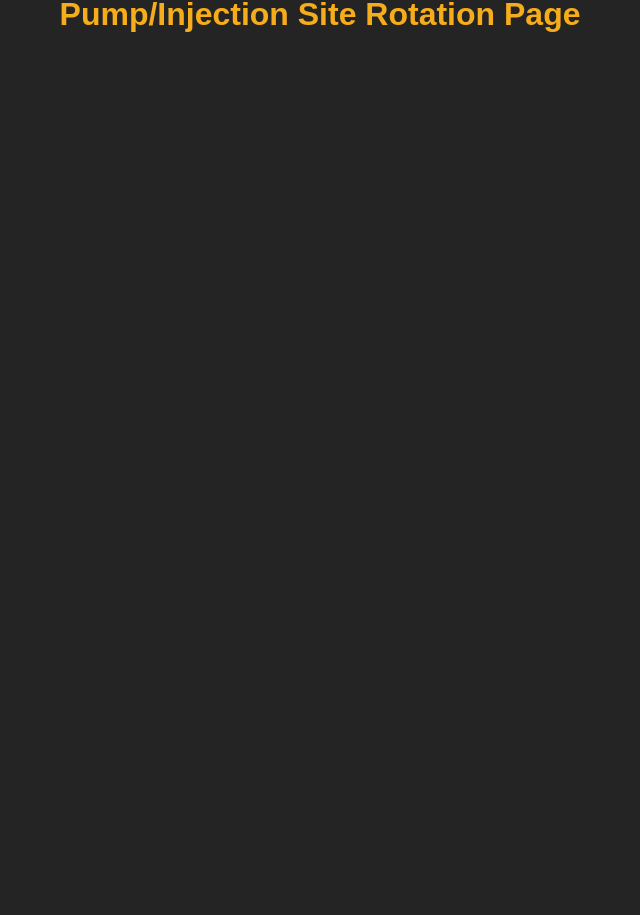
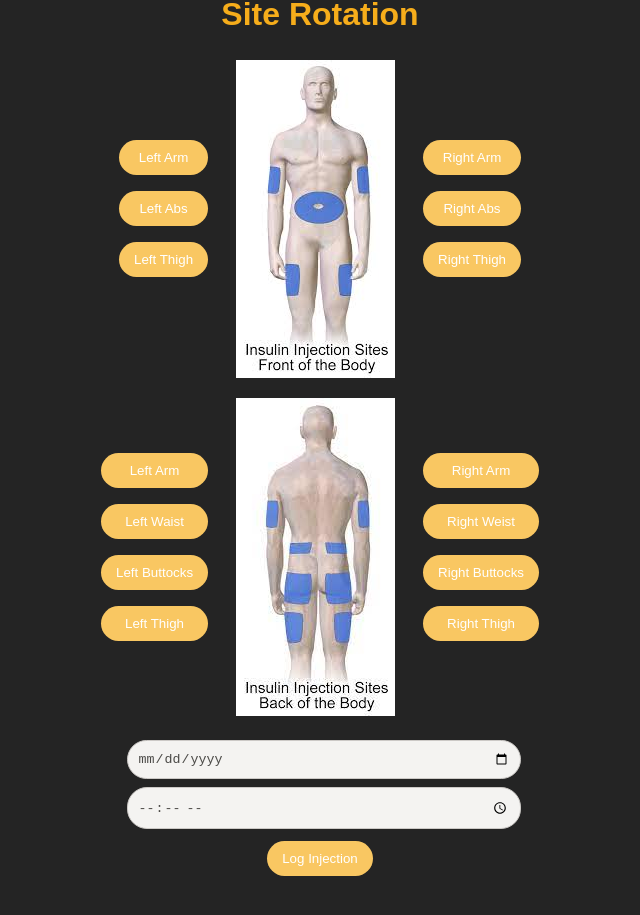
Before and after one commit to teoaldridge/diabetic-assistant, a React (Create React App) app: page /rotation in a window 1280 px wide. Shown: the part 197-1112 px from the top of the page, without its empty margins (320-960 px from the left). Before the commit the page ends 800 px from the top, so only its background shows below. Built offline with nearby package versions, Linux system fonts and the light colour scheme.

Commit message:
create rotationApp functionality - the input part

```diff
--- a/src/components/BolusForm/BolusForm.tsx
+++ b/src/components/BolusForm/BolusForm.tsx
@@ -99,8 +99,8 @@ function calculateRecommendedBolus(
   const recommendedBolus: number = insulinForCarbs + correctionBolus;
 
   if (bloodGlucose < 3.5) {
-    return "Your BG is running low. Please do not take insulin now, enjoy some yummy sweets, and check again after 15 mins.";
+    return "Your BG is running low. Please do not take insulin now, enjoy some yummy sweets, and try again after 20 mins.";
   } else {
-    return `${recommendedBolus}`;
+    return `${recommendedBolus} units`;
   }
 }
--- a/src/components/BolusResults/BolusResults.tsx
+++ b/src/components/BolusResults/BolusResults.tsx
@@ -10,7 +10,7 @@ const BolusResults: React.FC<BolusResultsProps> = ({ recommendedBolus }) => {
     <div className={classes.bolusresultscontainer}>
       <h2 className={classes.bolusresultsheading}>Bolus Recommendation</h2>
       <p className={classes.bolusresultstext}>
-        Recommended Bolus: {recommendedBolus} units
+        Recommended Bolus: {recommendedBolus}
       </p>
     </div>
   );
--- a/src/components/MainNavigation/MainNavigation.tsx
+++ b/src/components/MainNavigation/MainNavigation.tsx
@@ -24,7 +24,7 @@ const MainNavigation: React.FC = () => {
                 isActive ? classes.active : undefined
               }
             >
-              Injection Rotation
+              Site Rotation
             </NavLink>
           </li>
           <li>
--- /dev/null
+++ b/src/components/RotationApp/RotationApp.modules.css
@@ -0,0 +1,27 @@
+.rotation-app-container {
+  display: flex;
+  justify-content: center;
+  flex-direction: column;
+  align-items: center;
+}
+
+.button-image-container {
+  display: flex;
+  align-items: center;
+}
+
+.left-buttons,
+.right-buttons {
+  display: flex;
+  flex-direction: column;
+}
+
+img {
+  max-width: 100%;
+  height: auto;
+  margin: 0 20px; /* Adjust the margin as needed */
+}
+
+.input {
+  margin: 4px;
+}
--- /dev/null
+++ b/src/components/RotationApp/RotationApp.tsx
@@ -0,0 +1,103 @@
+import { useState } from "react";
+import "./RotationApp.modules.css";
+
+const RotationApp: React.FC = () => {
+  const [injectionSite, setInjectionSite] = useState<string | null>(null);
+  const [injectionDate, setInjectionDate] = useState<string>("");
+  const [injectionTime, setInjectionTime] = useState<string>("");
+  const handleInjectionSiteClick = (selectedSite: string) => {
+    setInjectionSite(selectedSite);
+  };
+  const handleLogInjection = () => {
+    if (injectionSite && injectionDate && injectionTime) {
+      console.log("Injection Logged:", {
+        site: injectionSite,
+        date: injectionDate,
+        time: injectionTime,
+      });
+    }
+  };
+  return (
+    <div className="rotation-app-container">
+      {/* Front Body image and buttons */}
+      <div className="button-image-container">
+        <div className="left-buttons">
+          <button onClick={() => handleInjectionSiteClick("Front Left Arm")}>
+            Left Arm
+          </button>
+          <button onClick={() => handleInjectionSiteClick("Front Left Abs")}>
+            Left Abs
+          </button>
+          <button onClick={() => handleInjectionSiteClick("Front Left Thigh")}>
+            Left Thigh
+          </button>
+        </div>
+        <img src="./frontbody.jpg" alt="Front Body Injection Sites" />
+        <div className="right-buttons">
+          <button onClick={() => handleInjectionSiteClick("Front Right Arm")}>
+            Right Arm
+          </button>
+          <button onClick={() => handleInjectionSiteClick("Front Right Abs")}>
+            Right Abs
+          </button>
+          <button onClick={() => handleInjectionSiteClick("Front Right Thigh")}>
+            Right Thigh
+          </button>
+        </div>
+      </div>
+      {/* Back Body image and buttons */}
+      <div className="button-image-container">
+        <div className="left-buttons">
+          <button onClick={() => handleInjectionSiteClick("Back Left Arm")}>
+            Left Arm
+          </button>
+          <button onClick={() => handleInjectionSiteClick("Back Left Waist")}>
+            Left Waist
+          </button>
+          <button
+            onClick={() => handleInjectionSiteClick("Back left Buttocks")}
+          >
+            Left Buttocks
+          </button>
+          <button onClick={() => handleInjectionSiteClick("Back Left Thigh")}>
+            Left Thigh
+          </button>
+        </div>
+        <img src="./backbody.jpg" alt="Back Body Injection Sites" />
+        <div className="right-buttons">
+          <button onClick={() => handleInjectionSiteClick("Back Right Arm")}>
+            Right Arm
+          </button>
+          <button onClick={() => handleInjectionSiteClick("Back Right Weist")}>
+            Right Weist
+          </button>
+          <button
+            onClick={() => handleInjectionSiteClick("Back Right Buttocks")}
+          >
+            Right Buttocks
+          </button>
+          <button onClick={() => handleInjectionSiteClick("Back Right Thigh")}>
+            Right Thigh
+          </button>
+        </div>
+      </div>
+      <div>
+        <input
+          className="input"
+          type="date"
+          value={injectionDate}
+          onChange={(e) => setInjectionDate(e.target.value)}
+        />
+        <input
+          className="input"
+          type="time"
+          value={injectionTime}
+          onChange={(e) => setInjectionTime(e.target.value)}
+        />
+        <button onClick={handleLogInjection}>Log Injection</button>
+      </div>
+    </div>
+  );
+};
+
+export default RotationApp;
--- a/src/pages/Home.tsx
+++ b/src/pages/Home.tsx
@@ -3,7 +3,7 @@ import { Link } from "react-router-dom";
 const HomePage: React.FC = () => {
   return (
     <div>
-      <h1>DiaBuddy</h1>
+      <h1>Diabetic Assistant</h1>
       <h3>
         Go to <Link to="/boluscalculator">Bolus Calculator</Link>
       </h3>
--- a/src/pages/RotationPage.tsx
+++ b/src/pages/RotationPage.tsx
@@ -1,7 +1,10 @@
+import RotationApp from "../components/RotationApp/RotationApp";
+
 const RotationPage: React.FC = () => {
   return (
     <div>
-      <h1>Pump/Injection Site Rotation Page</h1>
+      <h1>Site Rotation</h1>
+      <RotationApp />
     </div>
   );
 };
```
Also changed, not shown: public/backbody.jpg (added), public/frontbody.jpg (added).
